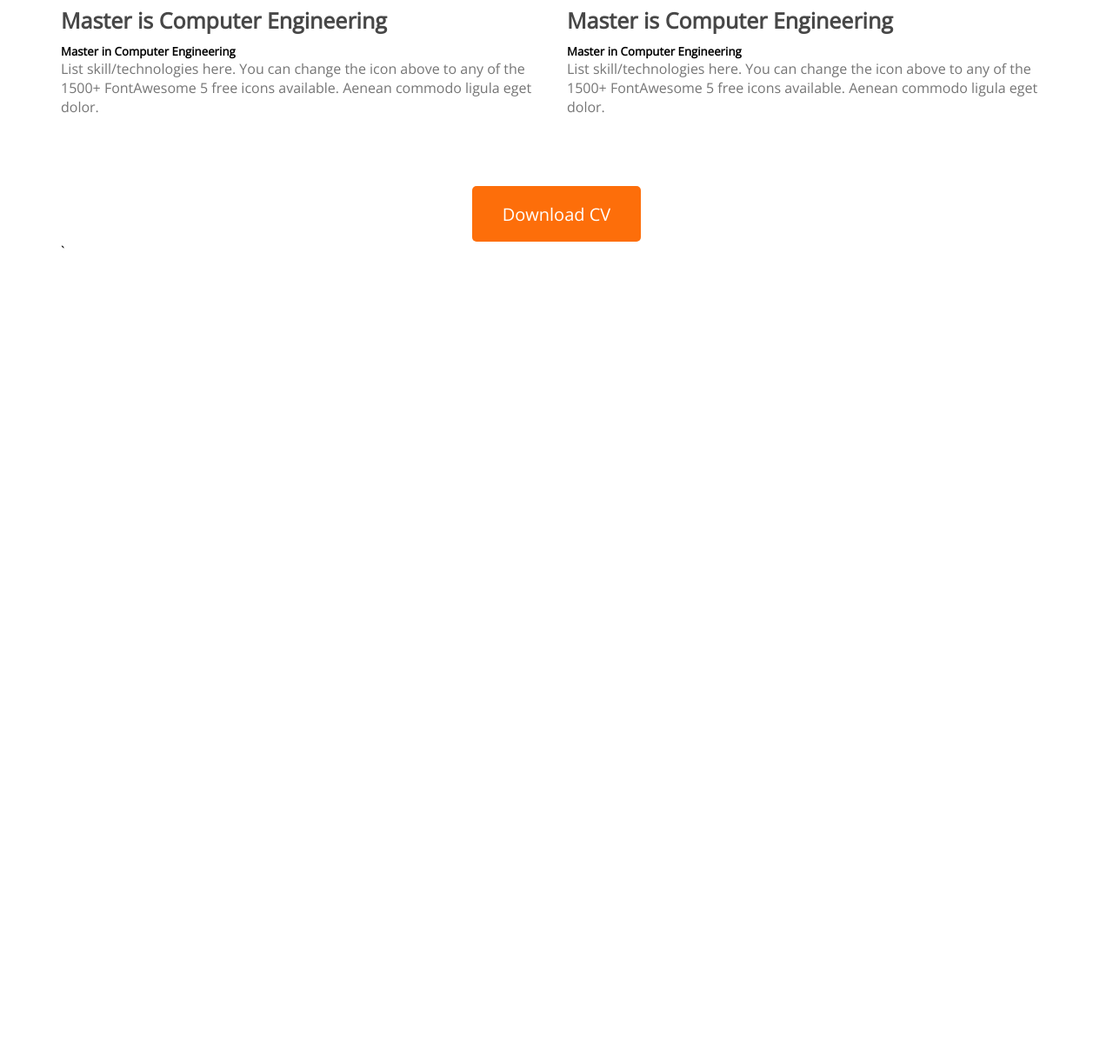
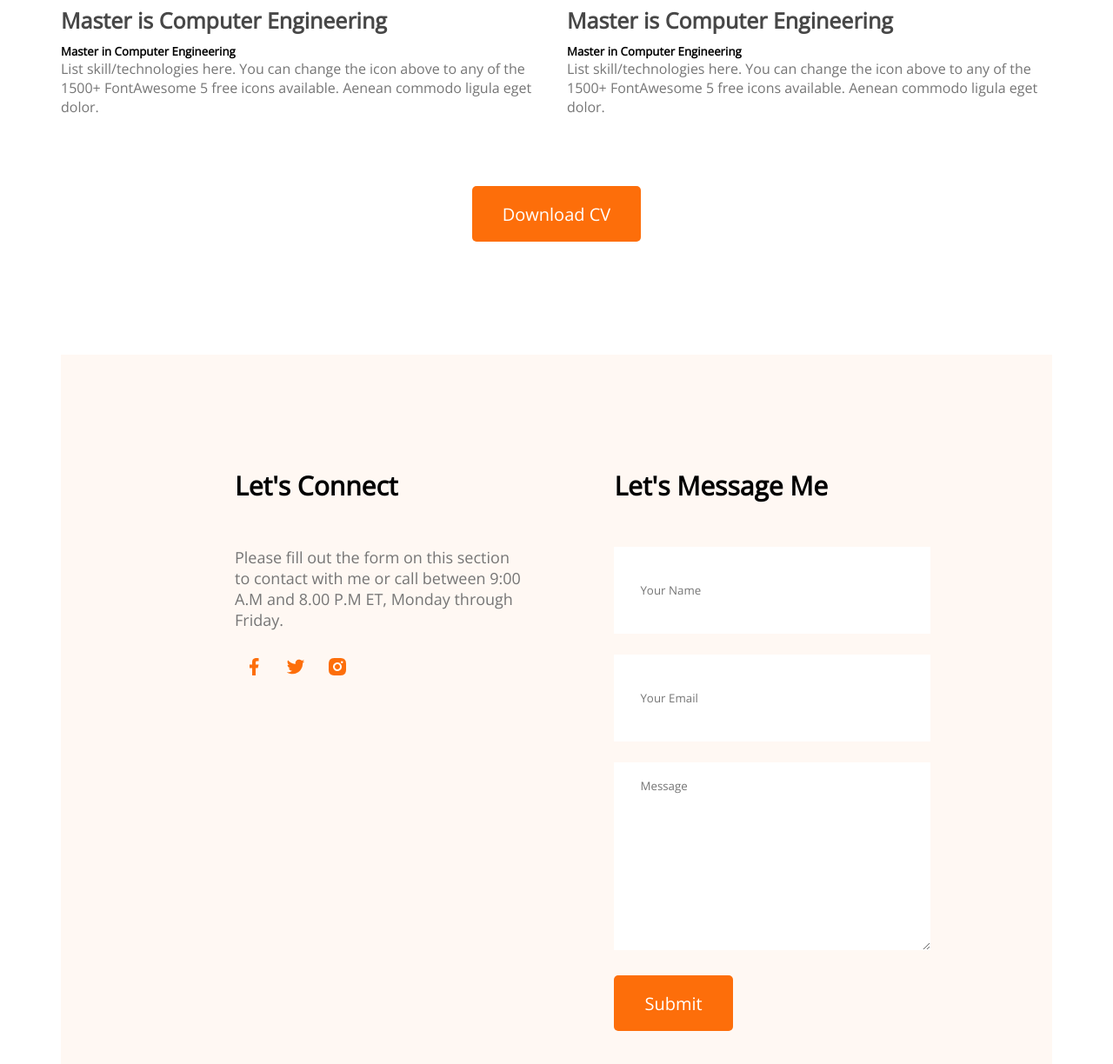
Before and after one commit to IamLikhon1/developer-portfolio, a plain HTML site: page index.html in a window 1280 px wide. Shown: the part 2656-3880 px from the top of the page at 87% size. Before the commit the page ends 2956 px from the top, so only its background shows below. Drawn offline with nearby package versions, Linux system fonts and the light colour scheme.

Commit message:
added contact us

```diff
--- a/index.html
+++ b/index.html
@@ -142,7 +142,33 @@
             <div class="resume-button">
                 <button class="btn-primary">Download CV</button>
             </div>
-        </section>`
+        </section>
+        <!-- contact section -->
+        <section class="contact">
+            <div>
+                <h3 class="section-title">Let's Connect</h3>
+                <p class="section-description">Please fill out the form on this section to contact with me or call between 9:00 A.M and 8.00 P.M ET, Monday through Friday.</p>
+                <a href="">
+                    <img src="images/icons/facebook.png" alt="">
+                </a>
+                <a href="">
+                    <img src="images/icons/twitter.png" alt="">
+                </a>
+                <a href="">
+                    <img src="images/icons/insta.png" alt="">
+                </a>
+            </div>
+            <div>
+                <h3 class="section-title">Let's Message Me</h3>
+                <form action="">
+                   <input type="text" name="" id="" placeholder="Your Name">
+                   <input type="email" name="" id="" placeholder="Your Email">
+                   <textarea name="" id="" cols="30" rows="10" placeholder="Message"></textarea>
+                   <input class="btn-primary" type="submit" value="Submit">
+                </form>
+            </div>
+
+        </section>
     </main>
     <footer>
 
--- a/style.css
+++ b/style.css
@@ -153,3 +153,27 @@ nav li{
     margin-top: 50px;
     text-align: center;
 }
+/* contact styles */
+.contact{
+    display:flex;
+    gap:100px;
+    background: #fff8f3;
+    padding: 130px 200px;
+}
+.contact .section-title{
+    text-align: left;
+}
+.contact input[ type="text"], input[type="email"], textarea{
+    margin-bottom: 24px;
+    border:0;
+    width: 100%;
+    padding: 18px 30px;
+
+}
+input{
+    height: 64px;
+}
+.contact a{
+    text-decoration: none;
+    padding: 20px 10px ;
+}
```
